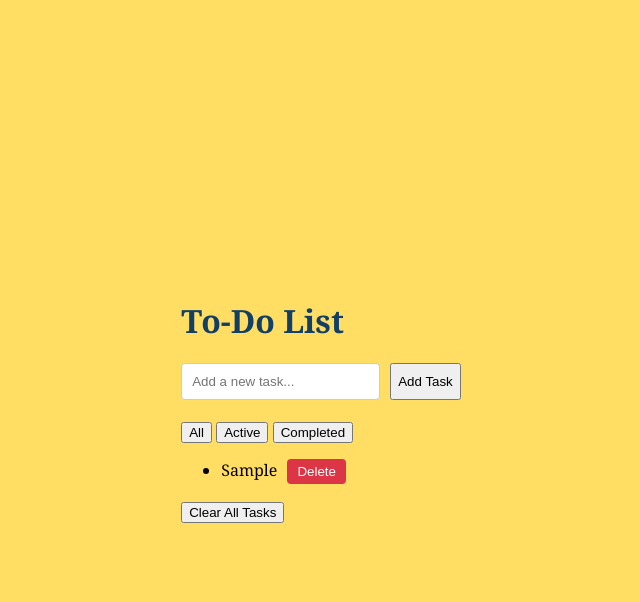
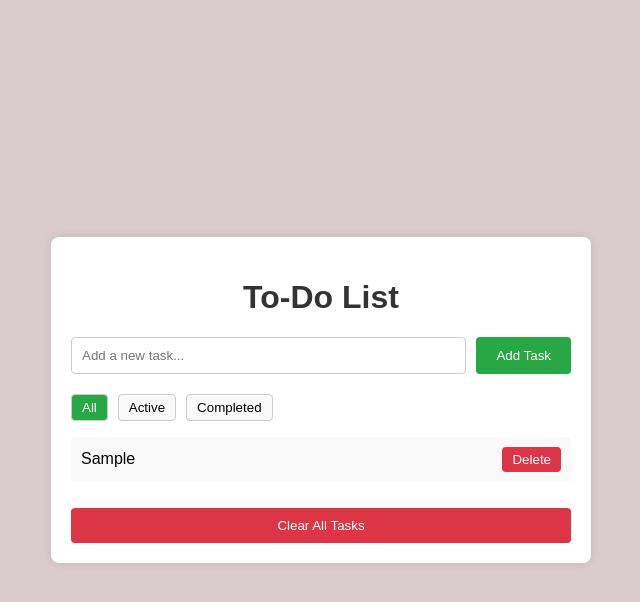
Before and after one commit to anik071/to-do-list, a plain HTML site: page index.html in a window 1280 px wide. Both pictures are taken after typing "Sample" into the empty fields and a click on the button "Add Task". Shown: the whole page, without its empty margins (319-959 px from the left). Drawn offline with Linux system fonts and the light colour scheme.

Commit message:
Update style.css

```diff
--- a/style.css
+++ b/style.css
@@ -1,57 +1,77 @@
-/* *{
-    margin: 0;
-    padding: 0;
-} */
- body{
-    font-family: Georgia, 'Times New Roman', Times, serif;
-    background-color: #FFDE63;
+body {
+    font-family: Arial, sans-serif;
+    background-color: #dacccc;
     display: flex;
     justify-content: center;
     align-items: center;
     height: 100vh;
     margin: 0;
- }
- .todo{
-    background-color: #FEFFC4;
-    padding: 50px;
-    margin: auto;
-    text-align: center;
+}
+
+.container {
+    background: rgb(255, 255, 255);
+    padding: 20px;
     border-radius: 8px;
-    box-shadow: 5px 5px 10px rgba(0, 0, 0,0.3);
+    box-shadow: 0 0 10px rgba(0, 0, 0, 0.1);
     width: 100%;
     max-width: 500px;
- }
- h1{
-    color: #113F67;
 }
-.input-section{
+
+h1 {
+    text-align: center;
+    color: #333;
+}
+
+.input-section {
     display: flex;
     gap: 10px;
     margin-bottom: 20px;
 }
-#taskInput{
+
+#taskInput {
     flex: 1;
     padding: 10px;
     border: 1px solid #ccc;
     border-radius: 4px;
 }
-#AddTaskBtn{
+
+#addTaskBtn {
     padding: 10px 20px;
-    background-color: #2df82d;
-    color: #000000;
+    background-color: #28a745;
+    color: white;
     border: none;
     border-radius: 4px;
     cursor: pointer;
 }
-#AddTaskBtn:hover{
-    background-color: rgba(31, 224, 31, 0.898);
 
+#addTaskBtn:hover {
+    background-color: #5922ff;
+    font-weight: bold;
 }
-#tasks{
+
+#taskList {
     list-style: none;
+    padding: 0;
+}
+
+#taskList li {
     padding: 10px;
+    background: #f9f9f9;
+    margin-bottom: 5px;
+    border-radius: 4px;
+    display: flex;
+    justify-content: space-between;
+    align-items: center;
 }
-#clearAll{
+
+.completed {
+    text-decoration: line-through;
+    color: #888;
+    font-style: italic;
+}
+
+
+#clearAllBtn {
     width: 100%;
     padding: 10px;
     background-color: #dc3545;
@@ -61,6 +81,26 @@
     margin-top: 10px;
     cursor: pointer;
 }
-#clearAll:hover{
-    background-color: #dc2333;
+
+#clearAllBtn:hover {
+    background-color: #c82333;
 }
+
+.filter-section {
+    display: flex;
+    gap: 10px;
+    margin-bottom: 10px;
+}
+
+.filterBtn {
+    padding: 5px 10px;
+    border: 1px solid #ccc;
+    border-radius: 4px;
+    background: #f9f9f9;
+    cursor: pointer;
+}
+
+.filterBtn.active {
+    background: #28a745;
+    color: white;
+}
```
